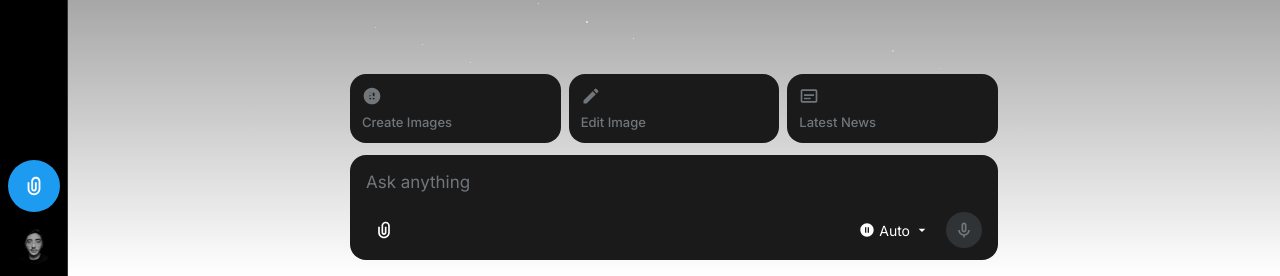
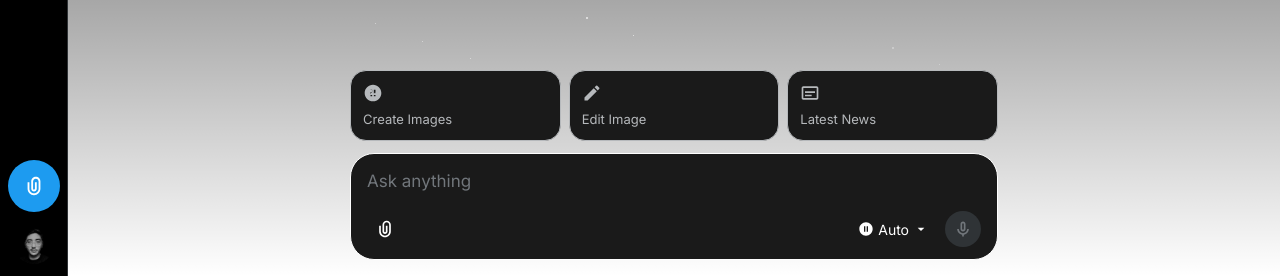
Before and after one commit to CAPJackie/x, a Next.js app: page /grok in a window 1280 px wide. Shown: the part 524-800 px from the top of the page. Built offline with nearby package versions, Linux system fonts and the light colour scheme.

Commit message:
Built grok page

```diff
--- a/src/app/grok/grok-common-searches.tsx
+++ b/src/app/grok/grok-common-searches.tsx
@@ -2,7 +2,7 @@ const actions = [
   {
     label: "Create Images",
     icon: (
-      <svg viewBox="0 0 24 24" className="w-5 h-5 fill-twitter-gray">
+      <svg viewBox="0 0 24 24" className="w-5 h-5 fill-twitter-light-gray">
         <path d="M12 2C6.48 2 2 6.48 2 12s4.48 10 10 10 10-4.48 10-10S17.52 2 12 2zm-1 14H9V8h2v8zm4 0h-2V8h2v8z" />
         <path d="M8.5 13.5l2.5-3 2 2.5 1.5-1.5 2.5 3H8.5z" />
         <circle cx="9.5" cy="9.5" r="1.5" />
@@ -12,7 +12,7 @@ const actions = [
   {
     label: "Edit Image",
     icon: (
-      <svg viewBox="0 0 24 24" className="w-5 h-5 fill-twitter-gray">
+      <svg viewBox="0 0 24 24" className="w-5 h-5 fill-twitter-light-gray">
         <path d="M3 17.25V21h3.75L17.81 9.94l-3.75-3.75L3 17.25zM20.71 7.04a1 1 0 0 0 0-1.41l-2.34-2.34a1 1 0 0 0-1.41 0l-1.83 1.83 3.75 3.75 1.83-1.83z" />
       </svg>
     ),
@@ -20,7 +20,7 @@ const actions = [
   {
     label: "Latest News",
     icon: (
-      <svg viewBox="0 0 24 24" className="w-5 h-5 fill-twitter-gray">
+      <svg viewBox="0 0 24 24" className="w-5 h-5 fill-twitter-light-gray">
         <path d="M20 4H4c-1.1 0-2 .9-2 2v12c0 1.1.9 2 2 2h16c1.1 0 2-.9 2-2V6c0-1.1-.9-2-2-2zm0 14H4V6h16v12zM6 10h12v2H6zm0 4h8v2H6z" />
       </svg>
     ),
@@ -33,10 +33,10 @@ export default function GrokCommonSearches() {
       {actions.map((action) => (
         <button
           key={action.label}
-          className="flex flex-col items-start gap-2 p-3 rounded-2xl bg-[#1a1a1a] hover:bg-[#222] transition-colors flex-1"
+          className="flex flex-col items-start gap-2 p-3 rounded-2xl bg-[#1a1a1a] hover:bg-[#222] transition-colors flex-1 border-[0.5px] border-twitter-light-gray"
         >
           {action.icon}
-          <span className="text-twitter-gray text-[13px] font-medium leading-tight text-left">
+          <span className="text-twitter-light-gray text-[13px] font-normal leading-tight text-left">
             {action.label}
           </span>
         </button>
--- a/src/app/grok/grok-input.tsx
+++ b/src/app/grok/grok-input.tsx
@@ -7,7 +7,7 @@ export default function GrokInput() {
   const [value, setValue] = useState("");
 
   return (
-    <div className="mx-4 mb-4 rounded-2xl bg-[#1a1a1a] px-4 pt-4 pb-3">
+    <div className="mx-4 mb-4 rounded-3xl border border-white bg-[#1a1a1a] px-4 pt-4 pb-3">
       <textarea
         rows={1}
         placeholder="Ask anything"
--- a/tailwind.config.ts
+++ b/tailwind.config.ts
@@ -11,6 +11,7 @@ const config: Config = {
       colors: {
         "twitter-gray": "#71767b",
         "twitter-dark-gray": "#2f3336",
+        "twitter-light-gray": "#b6b9bc",
       },
       backgroundImage: {
         "gradient-radial": "radial-gradient(var(--tw-gradient-stops))",
```
